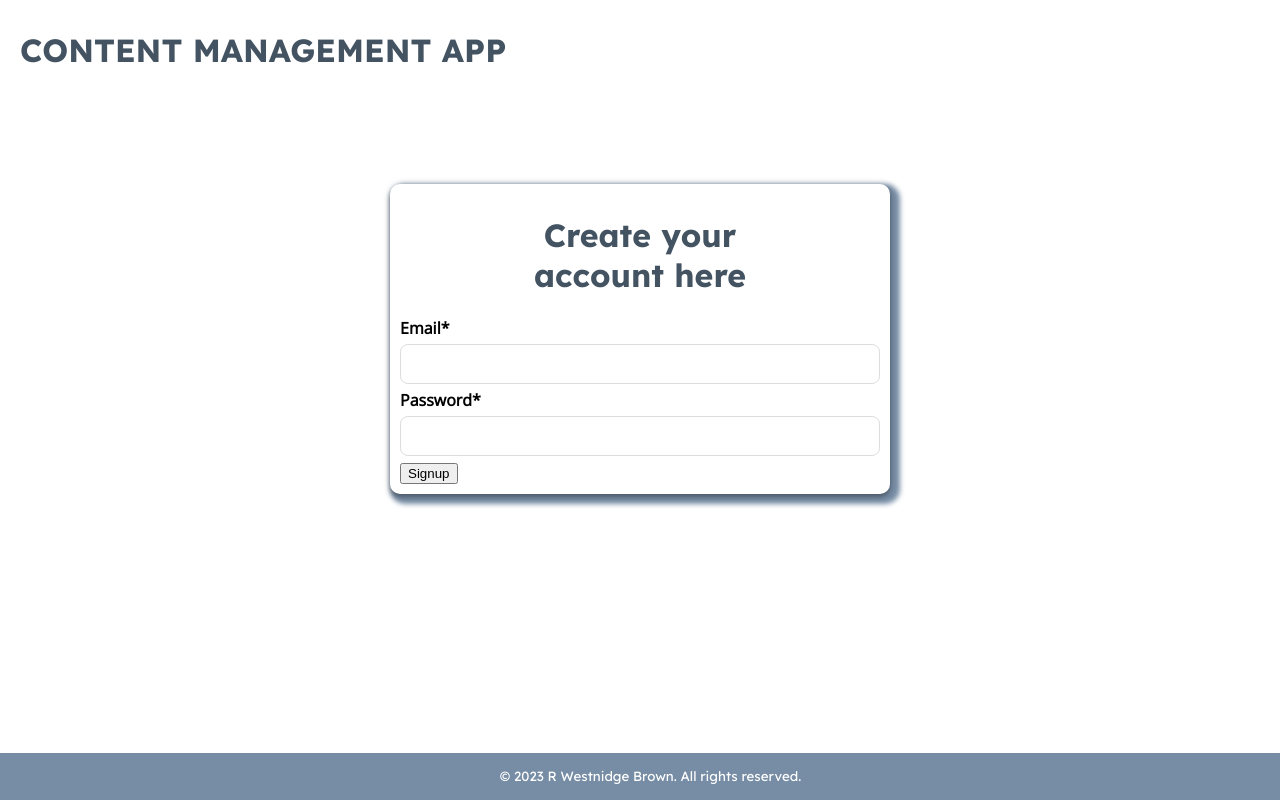
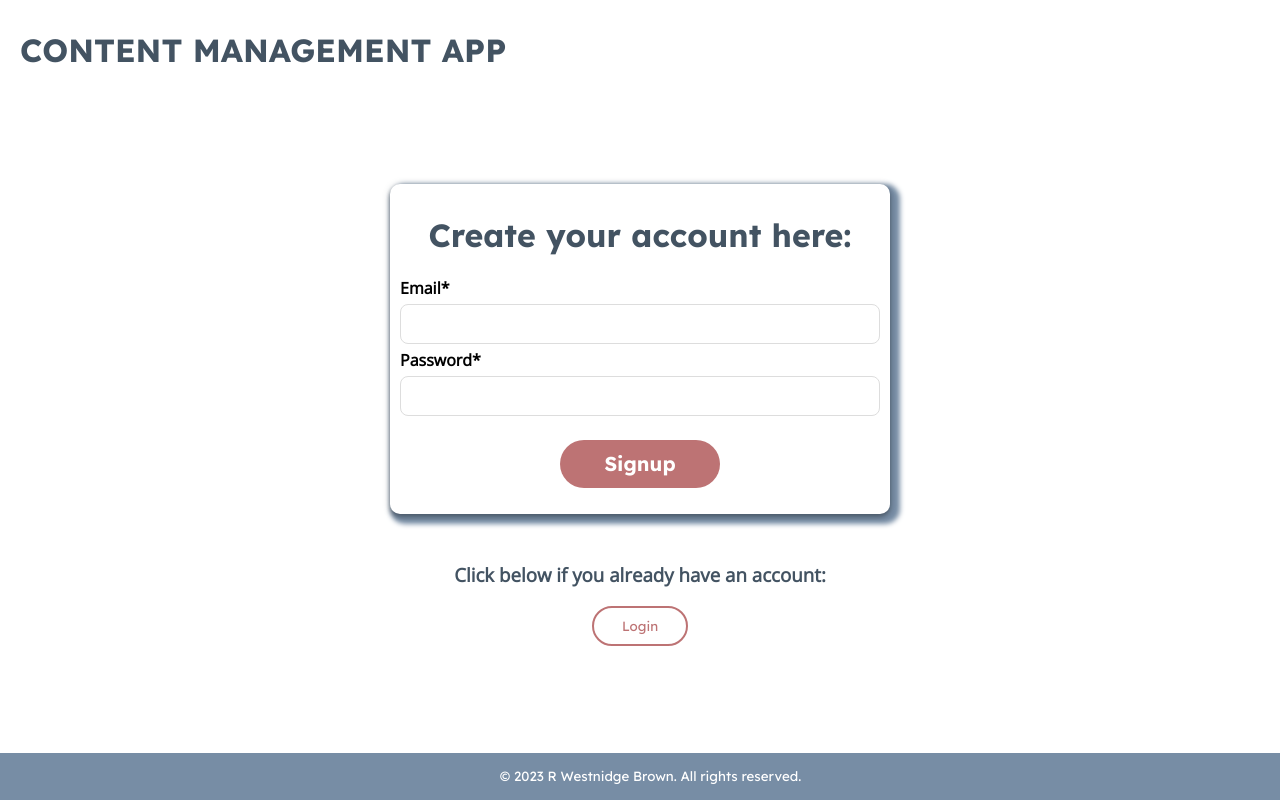
Before and after one commit to rhw-repo/mern-post-app, a React (Create React App) app in the folder frontend/: page /signup in a window 1280 px wide. Built offline with nearby package versions, Linux system fonts and the light colour scheme.

Commit message:
Styles divs containing btns

```diff
--- a/frontend/src/pages/Edit.js
+++ b/frontend/src/pages/Edit.js
@@ -81,9 +81,9 @@ const Edit = ({ material }) => {
             />
           </div>
         </div>
-        <div className="read_edit_cancel_btns">
+        <div className="read_edit_create_btns">
           <CancelButton />
-        <button type="submit">Save</button>
+        <button className="save_btn" type="submit">Save</button>
         </div>
       </form>
     </div>
--- a/frontend/src/pages/Login.js
+++ b/frontend/src/pages/Login.js
@@ -2,6 +2,7 @@
 temporary log in, replace with SSO & avoid user details in local storage */
 
 import { useState } from "react";
+import { useNavigate } from "react-router-dom";
 import { useLogin } from "../hooks/useLogin";
 
 const Login = () => {
@@ -15,9 +16,16 @@ const Login = () => {
         await login(email, password)
     }
 
+    const navigate = useNavigate()
+
+    const goToSignup = () => {
+        navigate("/Signup")
+    }
+
     return (
+        <>
             <form className="login" onSubmit={handleSubmit}>
-            <h1>Welcome. Log in here</h1>
+                <h1>Welcome. Login here:</h1>
                 <label>Email*</label>
                 <input
                     type="email"
@@ -31,13 +39,18 @@ const Login = () => {
                     value={password}
                 />
 
-            <div className="btn">
-                <button disabled={isLoading}>
+                <div >
+                    <button className="login_btn" disabled={isLoading}>
                         Login
                     </button>
                     {error && <div className="error">{error}</div>}
                 </div>
             </form>
+            <div className="switch_form_btns">
+                <h3>No account yet? Create one now:</h3>
+                <button className="switch_form_btn" onClick={goToSignup}>Signup</button>
+            </div>
+        </>
     )
 }
 
--- a/frontend/src/pages/Read.js
+++ b/frontend/src/pages/Read.js
@@ -47,10 +47,10 @@ const Read = () => {
                                 </div>
                             </article>
                         )}
-                        <div className="read_edit_cancel_btns">
+                        <div className="read_edit_create_btns">
                             <CancelButton />
                             <button
-                                className="update-btn"
+                                className="go-to-edit-btn"
                                 onClick={handleUpdateClick}>
                                 Edit
                             </button>
--- a/frontend/src/pages/Signup.js
+++ b/frontend/src/pages/Signup.js
@@ -1,6 +1,7 @@
 /* temporary signup, replace & avoid user details in local storage */
 
 import { useState } from "react";
+import { useNavigate } from "react-router-dom";
 import { useSignup } from "../hooks/useSignup";
 
 const Signup = () => {
@@ -14,9 +15,15 @@ const Signup = () => {
         await signup(email, password)
     }
 
+    const navigate = useNavigate()
+
+    const goToLogin = () => {
+        navigate("/Login")
+    }
     return (
+        <>
             <form className="signup" onSubmit={handleSubmit}>
-            <h1>Create your <br></br>account here</h1>
+                <h1>Create your account here:</h1>
                 <label>Email*</label>
                 <input
                     type="email"
@@ -30,11 +37,18 @@ const Signup = () => {
                     value={password}
                 />
 
-            <div className="btn">
-                <button disabled={isLoading}>Signup</button>
+                <div >
+                    <button className="signup_btn" disabled={isLoading}>
+                        Signup
+                    </button>
                     {error && <div className="error">{error}</div>}
                 </div>
             </form>
+            <div className="switch_form_btns">
+                <h3>Click below if you already have an account:</h3>
+                <button className="switch_form_btn" onClick={goToLogin}>Login</button>
+            </div>
+        </>
     )
 }
 
```
Lines whose indentation alone changed are shown as unchanged.
